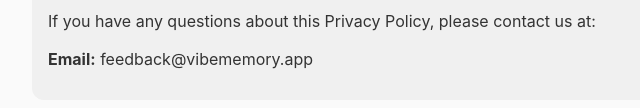
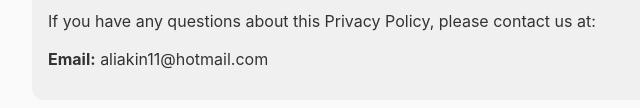
Before and after one commit to aliakin11/privacy-policy, a plain HTML site: page index.html in a window 1280 px wide. Shown: the part 1543-1651 px from the top of the page, 228-868 px from the left. Drawn offline with Linux system fonts and the light colour scheme.

Commit message:
Update index.html

```diff
--- a/index.html
+++ b/index.html
@@ -73,7 +73,7 @@
     <div class="contact">
         <h2>Contact Us</h2>
         <p>If you have any questions about this Privacy Policy, please contact us at:</p>
-        <p><strong>Email:</strong> feedback@vibememory.app</p>
+        <p><strong>Email:</strong> aliakin11@hotmail.com</p>
     </div>
 </body>
 </html>
```
